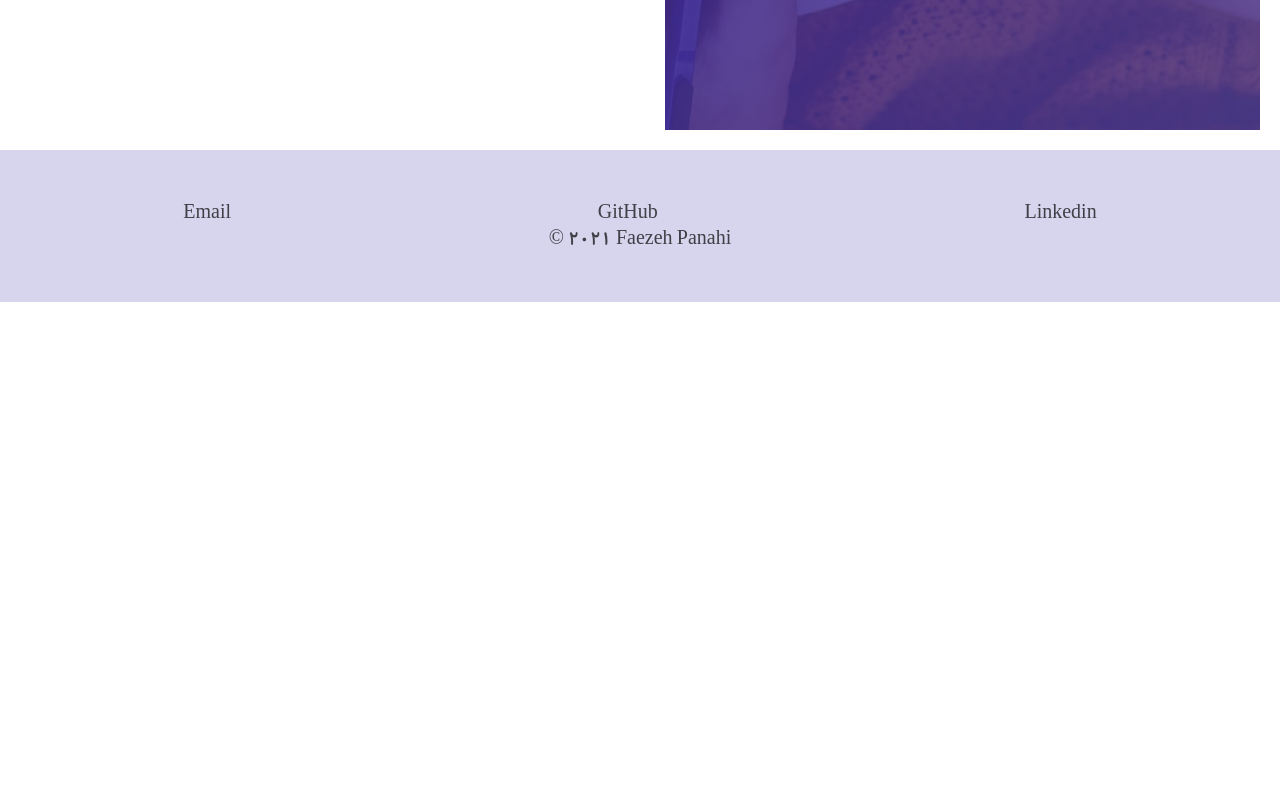
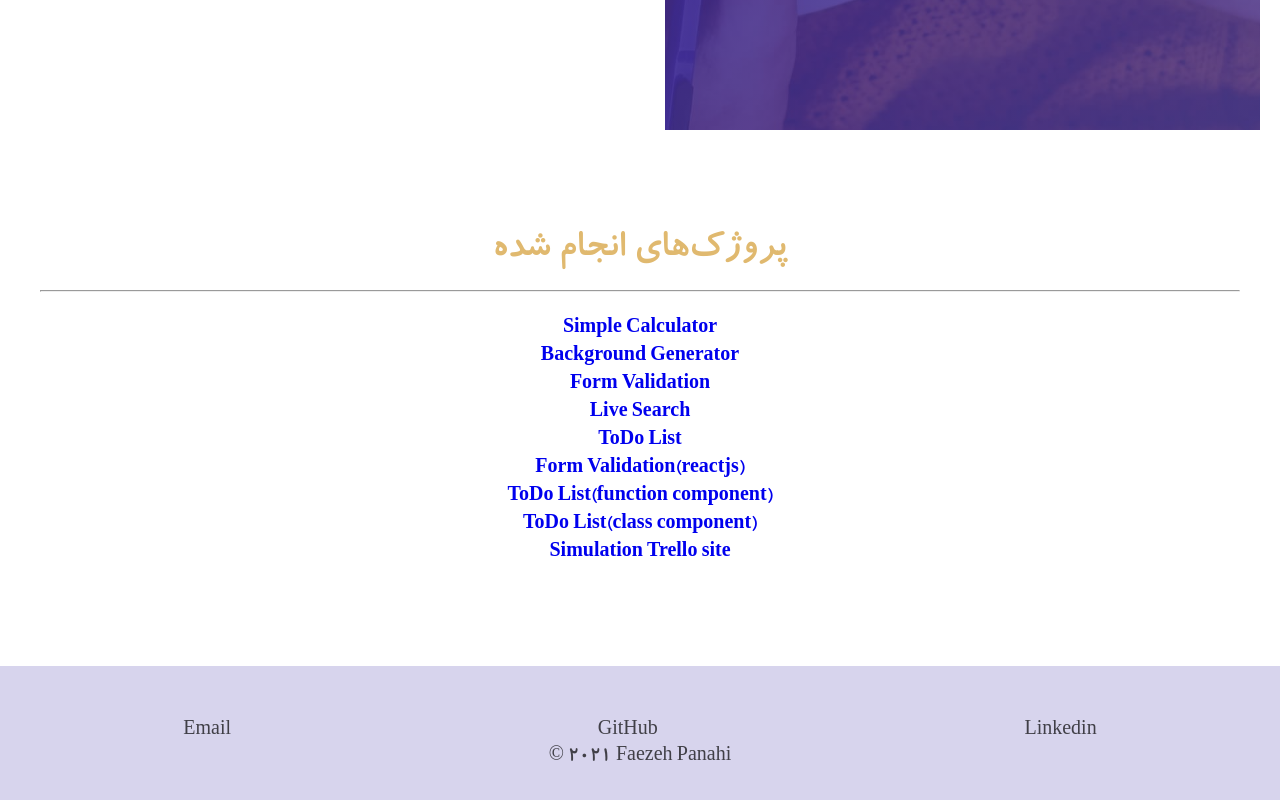
Before and after one commit to faezehpanahi/personal_profile, a plain HTML site: page index.html in a window 1280 px wide. Shown: the part 5016-5816 px from the top of the page. Before the commit the page ends 5318 px from the top, so only its background shows below. Drawn offline with Linux system fonts and the light colour scheme.

Commit message:
add js file

```diff
--- a/index.html
+++ b/index.html
@@ -258,17 +258,106 @@
       </section>
 
       <!-- project -->
+      <section class="project">
+        <h1>پروژک‌های انجام شده</h1>
+        <hr />
 
+        <table>
+          <tr>
+            <th>
+              <a
+                href="https://github.com/faezehpanahi/simple-calculator"
+                target="_blank"
+                >Simple Calculator</a
+              >
+            </th>
+          </tr>
+          <tr>
+            <th>
+              <a
+                href="https://github.com/faezehpanahi/Background-Generator"
+                target="_blank"
+                >Background Generator</a
+              >
+            </th>
+          </tr>
+          <tr>
+            <th>
+              <a
+                href="https://github.com/faezehpanahi/Form_Validation"
+                target="_blank"
+                >Form Validation</a
+              >
+            </th>
+          </tr>
+          <tr>
+            <th>
+              <a
+                href="https://github.com/faezehpanahi/live_user_search"
+                target="_blank"
+                >Live Search</a
+              >
+            </th>
+          </tr>
+          <tr>
+            <th>
+              <a
+                href="https://github.com/faezehpanahi/ToDo_list"
+                target="_blank"
+                >ToDo List</a
+              >
+            </th>
+          </tr>
+          <tr>
+            <th>
+              <a
+                href="https://github.com/faezehpanahi/Form-Validation-react"
+                target="_blank"
+                >Form Validation(reactjs)</a
+              >
+            </th>
+          </tr>
+          <tr>
+            <th>
+              <a
+                href="https://github.com/faezehpanahi/Todo-List-functionComponent-with-react"
+                target="_blank"
+                >ToDo List(function component)</a
+              >
+            </th>
+          </tr>
+          <tr>
+            <th>
+              <a
+                href="https://github.com/faezehpanahi/Todo-List-classComponent-with-react"
+                target="_blank"
+                >ToDo List(class component)</a
+              >
+            </th>
+          </tr>
+          <tr>
+            <th>
+              <a
+                href="https://github.com/faezehpanahi/similar-site-Trello"
+                target="_blank"
+                >Simulation Trello site</a
+              >
+            </th>
+          </tr>
+        </table>
+      </section>
       <!-- <sectiion class="project"> hi</sectiion> -->
     </main>
 
     <footer>
       <div class="footer-link" id="contact-to-us">
-        <a href="https://www.linkedin.com/in/fa-ezeh-panahi-797265185"
+        <a
+          href="https://www.linkedin.com/in/fa-ezeh-panahi-797265185"
+          target="_blank"
           >Linkedin</a
         >
-        <a href="https://github.com/faezehpanahi">GitHub</a>
-        <a href="mailto:faezeh.panahi@gmail.com">Email</a>
+        <a href="https://github.com/faezehpanahi" target="_blank">GitHub</a>
+        <a href="mailto:faezeh.panahi@gmail.com" target="_blank">Email</a>
       </div>
 
       <div><p>&copy; 2021 Faezeh Panahi</p></div>
--- a/style.css
+++ b/style.css
@@ -23,6 +23,10 @@ html {
 
 a {
   text-decoration: none;
+}
+
+a:hover {
+  color: #eb648c;
 }
 
 ul {
@@ -476,6 +480,18 @@ nav {
   font-size: 1.3rem;
 }
 
+.project {
+  width: 100%;
+  /* height: 50vh; */
+  margin: 2rem auto;
+  padding: 2rem;
+  text-align: center;
+}
+
+.project table {
+  margin: 1rem auto;
+}
+
 footer {
   padding: 2.5rem 0;
   background-color: #d7d4ed;
@@ -501,19 +517,6 @@ footer p {
   direction: ltr;
   font-size: 1rem;
 }
-
-/* media queries */
-@media screen and (min-width: 350px) {
-  .skills {
-    /* padding-top: 80px; */
-  }
-
-  .languages {
-    /* padding-top: 100px; */
-  }
-}
-/* @media screen and (min-width: 470px) {
-} */
 
 @media screen and (min-width: 950px) {
   .personal-information::before {
```
Also changed, not shown: 2 other files.
